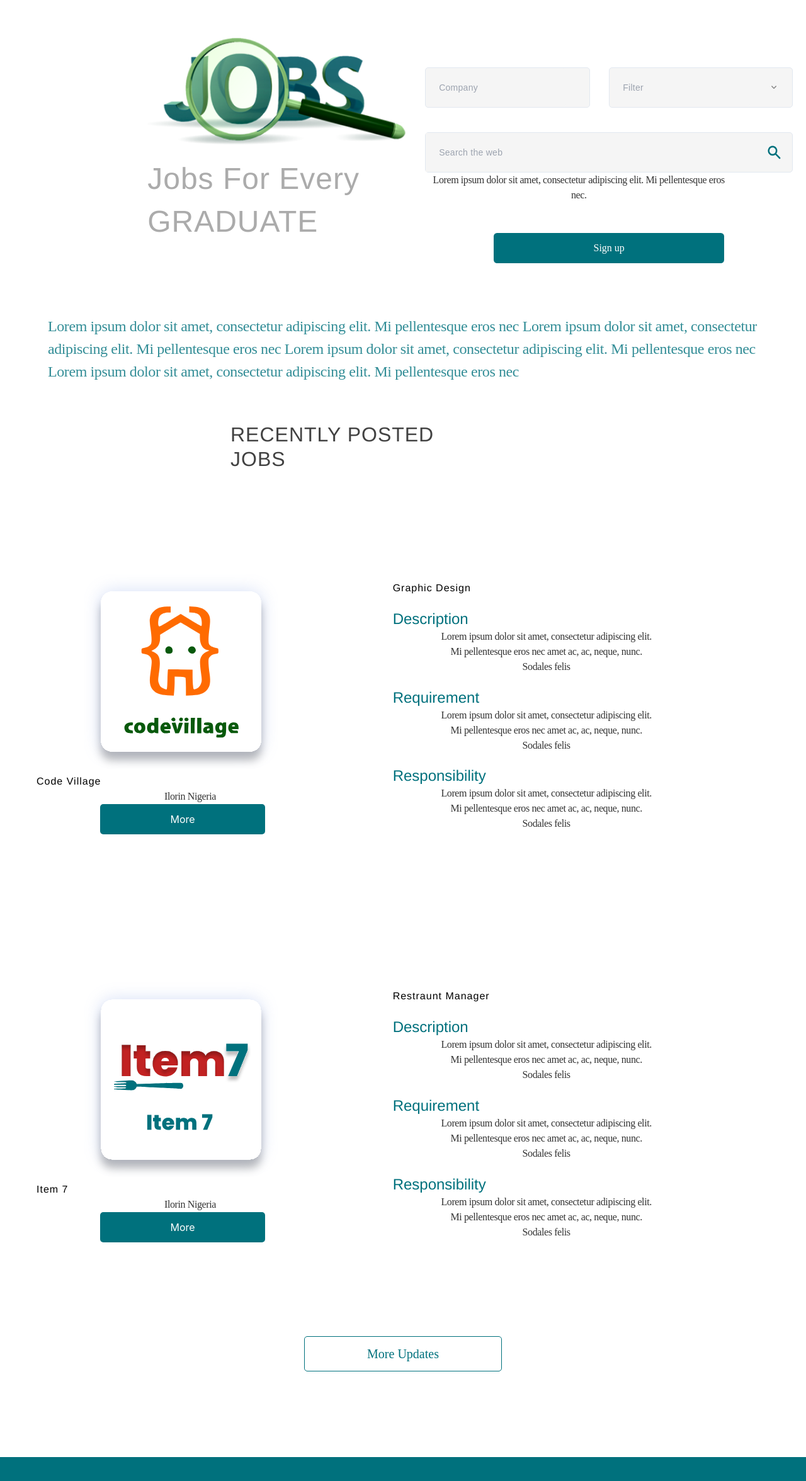
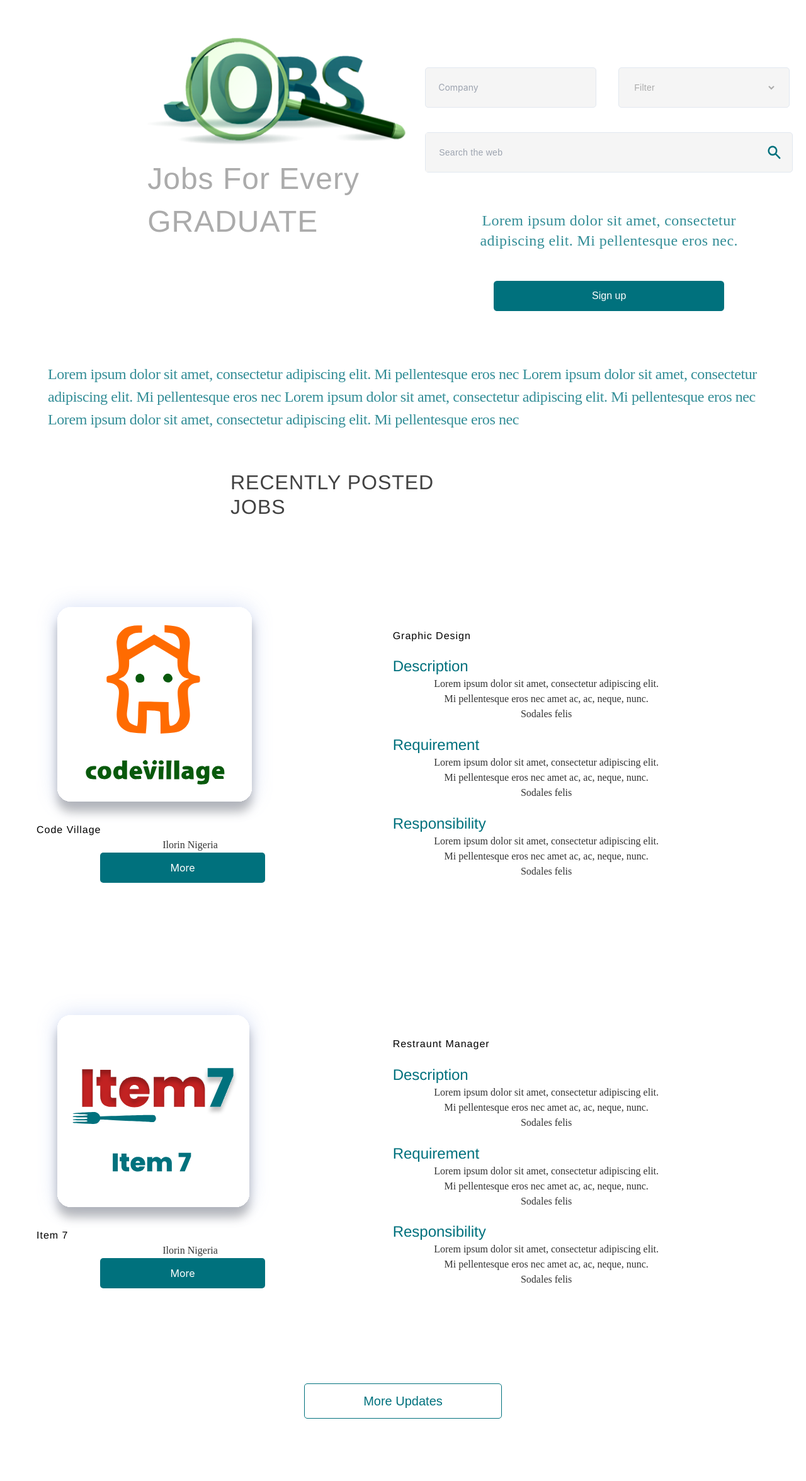
Before and after one commit to RashidiLawal/jobsearch_APP, a React (Vite) app: page / in a window 1280 px wide. Shown: the part 434-2786 px from the top of the page at 63% size. Built offline with nearby package versions, Linux system fonts and the light colour scheme; the HTML template or start-up script is replaced by a standard one.

Commit message:
new commit

```diff
--- a/src/components/atoms/buttons/Button.scss
+++ b/src/components/atoms/buttons/Button.scss
@@ -1,7 +1,11 @@
 .Button {
-    @apply outline-none bg-primary text-white w-[8.0625rem] py-3 rounded-[0.33rem];
+  @apply outline-none bg-primary text-white w-[8.0625rem] py-3 rounded-[0.33rem];
 
   &.outline {
-      @apply bg-white text-primary border-primary
+    @apply bg-white text-primary border-primary;
   }
 }
+
+.butat {
+  @apply bg-[#FFFFFF] text-[#00717D] self-center w-[19.65rem] grid border-[#00717D] border-[0.0625rem] rounded-[0.3125rem] font-poppins not-italic font-medium text-xl leading-[1.875rem] text-center mt-[4.75rem] mb-[8.5rem];
+}
--- a/src/components/atoms/images/Image.jsx
+++ b/src/components/atoms/images/Image.jsx
@@ -1,12 +1,10 @@
-import React from 'react'
-import './image.scss'
+import React from "react";
+import "./image.scss";
 
-const Image = ({logoImage, logo, style}) => {
+const Image = ({ logoImage, logo, customClasses }) => {
   return (
-    <span>
-      <img src={logoImage} alt={logo} style={style}/>
-    </span>
+    <img src={logoImage} alt={logo} className={`${customClasses}`} />
   );
-}
+};
 
-export default Image
+export default Image;
--- a/src/components/atoms/images/image.scss
+++ b/src/components/atoms/images/image.scss
@@ -1,3 +1,8 @@
 .Homelogo {
-    @apply w-[26.75rem] mt-[16.5625rem] ml-[14.6375rem] text-ash-3 text-5xl font-poppins font-medium not-italic tracking-[0.09375rem] decoration-2 leading-[4.25rem] capitalize ;
+    @apply w-[26.75rem] text-ash-3 text-5xl font-poppins font-medium not-italic tracking-[0.09375rem] decoration-2 leading-[4.25rem] capitalize ;
 }
+
+
+.Homelogoer {
+    @apply w-[26.75rem] mt-[16.5625rem] ml-[14.6375rem] text-ash-3 text-5xl  font-medium not-italic tracking-[0.09375rem] decoration-2 leading-[4.25rem] capitalize ;
+}
--- a/src/components/atoms/imputs/Inputbutton.jsx
+++ b/src/components/atoms/imputs/Inputbutton.jsx
@@ -2,10 +2,10 @@ import React from 'react'
 import SmallImage from '../images/SmallImage';
 import './input.scss'
 
-const Inputbutton = ({type, placeholder, style}) => {
+const Inputbutton = ({type, placeholder, customClasses}) => {
   return (
     <div>
-      <input type={type} placeholder={placeholder} className="inp"  style={style}/>
+      <input type={type} placeholder={placeholder} className={`${customClasses}`} />
     </div>
   );
 };
--- a/src/components/atoms/paragraph/Parag.jsx
+++ b/src/components/atoms/paragraph/Parag.jsx
@@ -1,7 +1,7 @@
 import React from "react";
 import "./parag.scss";
 
-const Parag = ({ text, wi, ds, as, ta, fw, fz, lh, co }) => {
+const Parag = ({ text, wi, ds, as, ta, fw, fz, lh, co, mt, ls }) => {
   const styler = {
     width: wi,
     display: ds,
@@ -9,13 +9,14 @@ const Parag = ({ text, wi, ds, as, ta, fw, fz, lh, co }) => {
     textAlign: ta,
     fontFamily: "Poppins",
     fontStyle: "normal",
-    fontSeight: fw,
+    fontWeight: fw,
     fontSize: fz,
     lineHeight: lh,
-    letterSpacing: "-0.025rem",
+    letterSpacing: ls,
     color: co,
     mixBlendMode: "normal",
     opacity: "0.8",
+    marginTop: mt,
   };
   return (
     <p className="parag" style={styler}>
--- a/src/components/molecules/search/Search.jsx
+++ b/src/components/molecules/search/Search.jsx
@@ -3,11 +3,11 @@ import './search.scss'
 
 
 
-const Search = ({ caret, logo, placeholder }) => {
+const Search = ({ caret, logo}) => {
   return (
     <section className='search1'>
-      <input type="text" className="secondsearch" placeholder={placeholder} />
-      <img src={caret} alt={logo} />
+      <input type="text" className="secondsearch" placeholder="Search the web" />
+      <img src="./Icon.png" alt="searchIcon" />
     </section>
   );
 };
--- a/src/components/molecules/search/search.scss
+++ b/src/components/molecules/search/search.scss
@@ -1,6 +1,6 @@
 
 .secondsearch {
-    @apply     font-normal not-italic font-poppins  leading-5 tracking-[0.016546187rem] bg-white1 p-[1.3125rem]
+    @apply     font-normal not-italic font-poppins  leading-5 tracking-[0.016546187rem] bg-white1 p-[1.3125rem] outline-0 w-[27rem] truncate
 }
 
 .search1 {
--- a/src/components/organisms/contents/contents.scss
+++ b/src/components/organisms/contents/contents.scss
@@ -12,14 +12,22 @@
 }
 
 .firstsearch {
-  @apply flex items-center justify-between text-ash-3 font-normal not-italic  font-poppins tracking-[0.016546187rem] rounded-[0.3125rem] bg-white1 border-slate-200 border-[0.0625rem] pr-6
+  @apply flex items-center justify-between text-sm text-ash-3 font-normal not-italic  font-poppins tracking-[0.016546187rem] rounded-[0.3125rem] bg-white1 border-slate-200 border-[0.0625rem] px-5 box-border w-[17rem];
+
+  .select{
+      @apply border-none outline-0 bg-white1 w-[15.5rem] text-ash-3 font-normal not-italic  font-poppins
+  }
 }
 
 
 .both {
-    @apply grid grid-cols-2 mt-[20.625rem]
+    @apply grid grid-cols-2 mt-[20.625rem] gap-[1.875rem]
 }
 
 .between {
-    @apply mr-[1.875rem] rounded-[0.3125rem] bg-white1 border-slate-200 border-[0.0625rem]
+    @apply mr-[1.875rem] rounded-[0.3125rem] bg-white1 border-slate-200 border-[0.0625rem] pl-5 py-[1.3rem] text-sm text-ash-3 w-[17rem]
 }
+
+.buttyle{
+    @apply font-poppins mt-12 w-[22.875rem] self-center
+}
--- a/src/components/organisms/contents/index.jsx
+++ b/src/components/organisms/contents/index.jsx
@@ -1,74 +1,53 @@
-import React from 'react'
-import Button from '../../atoms/buttons';
-import Image from '../../atoms/images/Image';
-import FirstHeader from '../../atoms/header/FirstHeader';
-import Parag from '../../atoms/paragraph/Parag';
-import Inputbutton from '../../atoms/imputs/Inputbutton';
-import SmallImage from '../../atoms/images/SmallImage';
-import './contents.scss'
-import Search from '../../molecules/search/Search';
-
-
+import React from "react";
+import Button from "../../atoms/buttons";
+import Image from "../../atoms/images/Image";
+import FirstHeader from "../../atoms/header/FirstHeader";
+import Parag from "../../atoms/paragraph/Parag";
+import Inputbutton from "../../atoms/imputs/Inputbutton";
+import SmallImage from "../../atoms/images/SmallImage";
+import "./contents.scss";
+import Search from "../../molecules/search/Search";
 
 const Contents = () => {
-
-  const buttyle = {
-    "margin-top": "3rem",
-    width: "22.875rem",
-    "align-self": "center",
-    "font-family": "Poppins",
-  };
-
-  const parasty = {
-    color: "#00717D",
-    "align-self": "center",
-    "font-family": "Poppins",
-    "font-style": "normal",
-    "font-weight": "400",
-    "font-size": "1.5rem",
-    "line-height": "2rem",
-    "letter-spacing": "0.025rem",
-    "mix-blend-mode": "normal",
-    opacity: "0.8",
-    "margin-top": "3.75rem",
-  };
-
-
 
 
   return (
     <section className="host">
-      <div className="Homelogo">
-        <Image logoImage="./pngegg (1) 1.png" logo="logo" />
-        <span className="jobwords">
-          <FirstHeader words="Jobs for every  GRADUATE" />
-        </span>
+      <div className="Homelogoer">
+        <Image logoImage="./pngegg (1) 1.png" customClasses="Homelogo" />
+        <FirstHeader words="Jobs for every  GRADUATE" />
       </div>
       <div className="leftop">
         <section className="inputhost">
           <section className="both">
-            <div className="between">
-              <Inputbutton placeholder="Company" type="text" />
-            </div>
+              <Inputbutton placeholder="Company" type="text" customClasses="between" />
+
             <div className="firstsearch">
-              <Inputbutton placeholder="Filter" type="text" />
-              <SmallImage caret="./Vector.svg" filter="filter" />
+              <select className="select">
+                <option value="Filter">Filter</option>
+                <option value="Chemistry">Chemistry</option>
+                <option value="Techy">Techy</option>
+                <option value="Automobile">Automobile</option>
+              </select>
             </div>
           </section>
-          <Search
-            caret="./Icon.png"
-            logo="searchIcon"
-            placeholder="Search the web"
-          />
+          <Search />
         </section>
         <Parag
           text="Lorem ipsum dolor sit amet, consectetur adipiscing elit.   Mi pellentesque eros nec."
-          style={parasty}
+          co="#00717D"
+          as="center"
+          fw="400"
+          fz="1.5rem"
+          lh="2rem"
+          mt="3.75rem"
+          wi="30.5rem"
+          ls="0.025rem"
         />
-        <Button title="Sign up" style={buttyle} />
+        <Button title="Sign up" customClasses="buttyle" />
       </div>
     </section>
   );
-}
+};
 
-export default Contents
+export default Contents;
--- a/src/pages/Home/index.jsx
+++ b/src/pages/Home/index.jsx
@@ -1,4 +1,3 @@
-import React, { Children } from "react";
 import Layout from "../../components/templates";
 import Contents from "../../components/organisms/contents";
 import Parag from "../../components/atoms/paragraph/Parag";
@@ -9,24 +8,6 @@ import { recentJobs } from "../../Data/objectData";
 import Content2 from "../../components/organisms/content2nd";
 
 const Home = () => {
-  const buta = {
-    display: "grid",
-    "align-self": "center",
-    width: "314.4px",
-    color: "#00717D",
-    background: "#FFFFFF",
-    border: "1px solid #00717D",
-    borderRadius: "5px",
-    fontFamily: "Poppins",
-    fontStyle: "normal",
-    fontWeight: "500",
-    fontSize: "20px",
-    lineHeight: "30px",
-    textAlign: "center",
-    marginTop: "4.75rem",
-    marginBottom: "8.5rem",
-  };
-
   return (
     <Layout
       children={
@@ -42,6 +23,7 @@ const Home = () => {
             fz="1.5rem"
             lh="2.25rem"
             co="#00717D"
+            ls="-0.025rem"
           />
           <FirstHeader
             words="Recently Posted Jobs"
@@ -57,7 +39,7 @@ const Home = () => {
           {recentJobs.map((recentJob, index) => (
             <Content2 key={index} {...recentJob} />
           ))}
-          <Button title="More Updates" style={buta} />
+          <Button title="More Updates" customClasses="butat" />
         </section>
       }
     />
```
